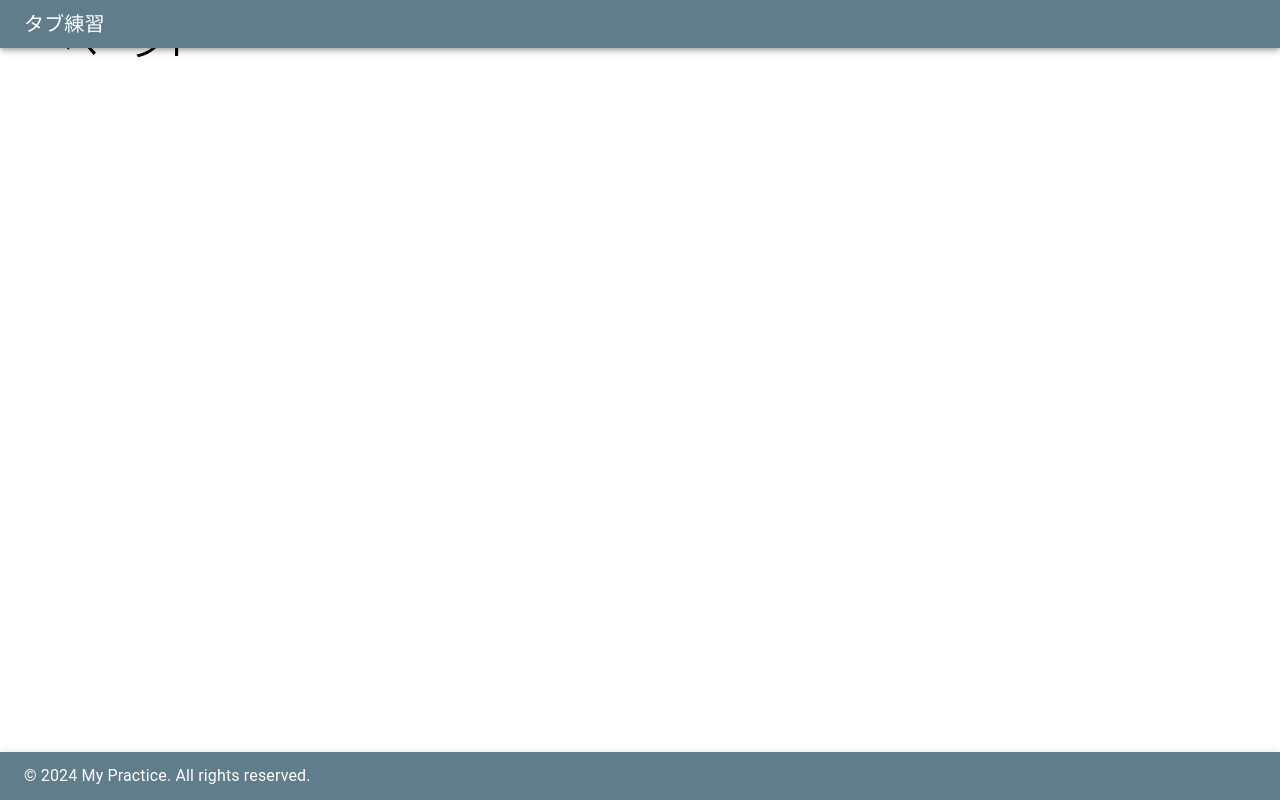
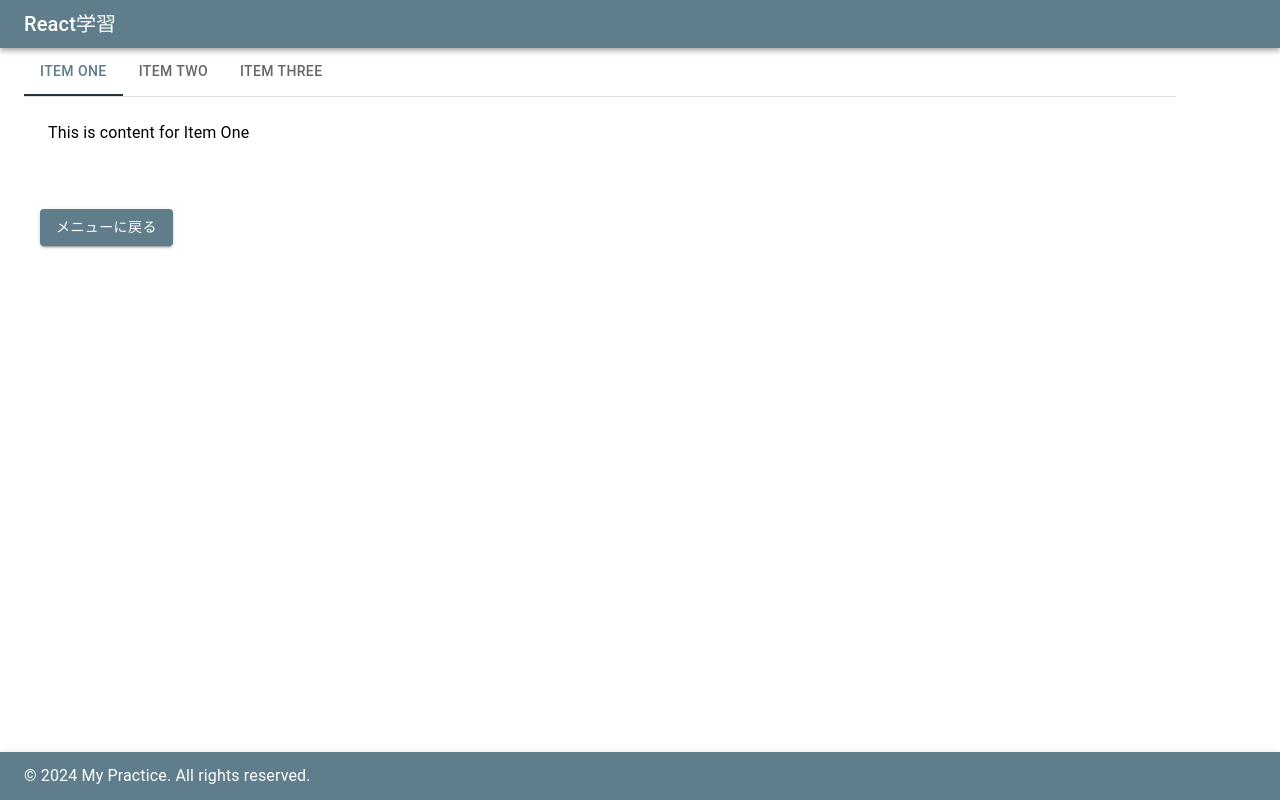
Before and after one commit to Mio-K0408/react_study, a React (Create React App) app in the folder tab-app-1/: page /tagpage1 in a window 1280 px wide. Built offline with nearby package versions, Linux system fonts and the light colour scheme.

Commit message:
タブ確認ページの追加 (#1)
* タブ確認ページの追加

* ダイアログ追加

```diff
--- a/tab-app-1/package.json
+++ b/tab-app-1/package.json
@@ -6,6 +6,7 @@
     "@emotion/react": "^11.13.3",
     "@emotion/styled": "^11.13.0",
     "@mui/icons-material": "^6.1.1",
+    "@mui/lab": "^6.0.0-beta.10",
     "@mui/material": "^6.1.1",
     "@testing-library/jest-dom": "^5.17.0",
     "@testing-library/react": "^13.4.0",
@@ -39,5 +40,8 @@
       "last 1 firefox version",
       "last 1 safari version"
     ]
+  },
+  "devDependencies": {
+    "@babel/plugin-proposal-private-property-in-object": "^7.21.11"
   }
 }
--- a/tab-app-1/src/App.js
+++ b/tab-app-1/src/App.js
@@ -1,8 +1,10 @@
 // App.js
 import React from 'react';
-import { BrowserRouter, Route, Routes } from 'react-router-dom';
+import { Route, Routes, useLocation, BrowserRouter } from 'react-router-dom';
+import { Button } from '@mui/material';
 import { createTheme, ThemeProvider } from '@mui/material/styles';
 import { blueGrey } from '@mui/material/colors';
+import { Link } from 'react-router-dom';
 import Header from './components/Header';
 import Footer from './components/Footer';
 import MenuPage from './pages/MenuPage';
@@ -10,6 +12,7 @@ import TabPage1 from './pages/TabPage1';
 import DndPage1 from './pages/DndPage1';
 import InputDialogPage1 from './pages/InputDialogPage1';
 
+// カスタムテーマの設定
 const theme = createTheme({
   palette: {
     primary: {
@@ -21,23 +24,46 @@ const theme = createTheme({
   }
 });
 
+// フッタースタイル
 const footerStyle = {
   bottom: 0,
 };
 
-const App = () => (
-  // ルートの管理、また共通部品を全画面に反映させるための設定
-  <BrowserRouter>
+// メインAppコンポーネント
+const AppContent = () => {
+  // 現在のパスを取得
+  const location = useLocation();
+
+  return (
     <ThemeProvider theme={theme}>
       <Header />
-        <Routes>
-          <Route path="/" element={<MenuPage />} />
-          <Route path="/tagpage1" element={<TabPage1 />} />
-          <Route path="/dndpage1" element={<DndPage1 />} />
-          <Route path="/inputdialogpage1" element={<InputDialogPage1 />} />
-        </Routes>
+      <Routes>
+        <Route path="/" element={<MenuPage />} />
+        <Route path="/tagpage1" element={<TabPage1 />} />
+        <Route path="/inputdialogpage1" element={<InputDialogPage1 />} />
+        <Route path="/dndpage1" element={<DndPage1 />} />
+      </Routes>
+
+      {/* 現在のパスが "/" でない場合にのみボタンを表示 */}
+      {/* HTML部分でJSを書きたいときは{}で囲む */}
+      {location.pathname !== '/' && (
+        <Button component={Link} to="/" variant="contained" color="primary" sx={{ m: 5 }}>
+          メニューに戻る
+        </Button>
+      )}
+
       <Footer style={footerStyle} />
     </ThemeProvider>
+  );
+};
+
+const App = () => (
+  /*
+    BrowserRouterを最も外側に配置しないとuseLocationでエラーになった
+    → useLocationはBrowserRouterの内側でしか使えないっぽい？
+  */
+  <BrowserRouter>
+    <AppContent />
   </BrowserRouter>
 );
 
--- /dev/null
+++ b/tab-app-1/src/components/Dialog.js
@@ -0,0 +1,52 @@
+// components/Dialog.js
+import React from 'react';
+import Dialog from '@mui/material/Dialog';
+import DialogActions from '@mui/material/DialogActions';
+import DialogContent from '@mui/material/DialogContent';
+import DialogContentText from '@mui/material/DialogContentText';
+import DialogTitle from '@mui/material/DialogTitle';
+import TextField from '@mui/material/TextField';
+import { Button } from '@mui/material';
+
+const CustomDialog = ({ open, handleClose }) => {
+  return (
+    <Dialog
+      open={open}
+      onClose={handleClose}
+      PaperProps={{
+        component: 'form',
+        onSubmit: (event) => {
+          event.preventDefault();
+          const formData = new FormData(event.currentTarget);
+          const formJson = Object.fromEntries(formData.entries());
+          const email = formJson.email;
+          console.log(email);
+          handleClose();
+        },
+      }}
+    >
+      <DialogTitle>フォーム確認</DialogTitle>
+      <DialogContent>
+        {/* <DialogContentText>
+          名前を入力
+        </DialogContentText> */}
+        <TextField
+          autoFocus
+          required
+          margin="dense"
+          id="name"
+          name="name"
+          label="名前"
+          fullWidth
+          variant="standard"
+        />
+      </DialogContent>
+      <DialogActions>
+        <Button onClick={handleClose}>閉じる</Button>
+        <Button type="submit">決定</Button>
+      </DialogActions>
+    </Dialog>
+  );
+};
+
+export default CustomDialog;
--- a/tab-app-1/src/components/Header.js
+++ b/tab-app-1/src/components/Header.js
@@ -7,10 +7,10 @@ import Toolbar from '@mui/material/Toolbar';
 function Header() {
     return (
         <Box sx={{ flexGrow: 1 }}>
-            <AppBar position="fixed">
+            <AppBar position="sticky">
                 <Toolbar variant="dense">
                     <Typography variant="h6" color="inherit" component="div">
-                        タブ練習
+                        React学習
                     </Typography>
                 </Toolbar>
             </AppBar>
--- /dev/null
+++ b/tab-app-1/src/components/Tab.js
@@ -0,0 +1,49 @@
+// Tab.js
+import React from 'react';
+import Box from '@mui/material/Box';
+import Tab from '@mui/material/Tab';
+import TabContext from '@mui/lab/TabContext';
+import TabList from '@mui/lab/TabList';
+import TabPanel from '@mui/lab/TabPanel';
+
+// 汎用的なTabコンポーネント
+const CustomTabs = ({ tabs }) => {
+  // タブの選択状態を管理するステート
+  const [value, setValue] = React.useState('0');
+
+  // タブの選択変更ハンドラ
+  const handleChange = (event, newValue) => {
+    setValue(newValue);
+  };
+
+  return (
+    <Box sx={{ typography: 'body1' }}>
+      {/* TabContextは現在選択中のタブを管理するコンテキスト */}
+      <TabContext value={value}>
+        {/* タブのリスト部分 */}
+        <Box sx={{ borderBottom: 1, borderColor: 'divider' }}>
+          <TabList  onChange={handleChange} aria-label="customizable tabs"
+            TabIndicatorProps={{
+                style: {
+                    backgroundColor: '#263238', // タブ選択時の下の線の色を変更、直接色指定する場合はこの書き方をする
+                },
+            }}>
+            {/* 配列のタブ情報をもとにTabを生成 */}
+            {tabs.map((tab, index) => (
+              <Tab key={index} label={tab.label} value={index.toString()} />
+            ))}
+          </TabList>
+        </Box>
+        {/* タブに対応するコンテンツ部分 */}
+        {tabs.map((tab, index) => (
+          <TabPanel key={index} value={index.toString()}>
+            {tab.content}
+          </TabPanel>
+        ))}
+      </TabContext>
+    </Box>
+  );
+};
+
+// このコンポーネントを他のファイルでも使えるようにエクスポート
+export default CustomTabs;
--- a/tab-app-1/src/pages/InputDialogPage1.js
+++ b/tab-app-1/src/pages/InputDialogPage1.js
@@ -1,13 +1,30 @@
 // pages/Page3.js
 import React from 'react';
-import { Container, Typography } from '@mui/material';
+import { Container, Button, Box } from '@mui/material';
+import CustomDialog from '../components/Dialog'; // 切り分けたダイアログコンポーネントをインポート
 
-const Page3 = () => (
-  <Container>
-    <Typography variant="h4" mt={3}>
-      ページ3
-    </Typography>
-  </Container>
-);
+const InputDialogPage1 = () => {
+  const [open, setOpen] = React.useState(false);
 
-export default Page3;
+  const handleClickOpen = () => {
+    setOpen(true);
+  };
+
+  const handleClose = () => {
+    setOpen(false);
+  };
+
+  return (
+    <Container sx={{ marginLeft: 0 }}>
+      <Box sx={{ typography: 'body1', m: 5 }}>
+        <Button variant="outlined" color="primary" onClick={handleClickOpen}>
+          ダイアログ表示1
+        </Button>
+        {/* 切り分けたダイアログコンポーネントを使用 */}
+        <CustomDialog open={open} handleClose={handleClose} />
+      </Box>
+    </Container>
+  );
+};
+
+export default InputDialogPage1;
--- a/tab-app-1/src/pages/MenuPage.js
+++ b/tab-app-1/src/pages/MenuPage.js
@@ -4,15 +4,15 @@ import { Container, Button, Box } from '@mui/material';
 import { Link } from 'react-router-dom';
 
 const MenuPage = () => (
-  <Container>
-    <Box mt={10}>
+  <Container sx={{marginLeft:0}}>
+    <Box sx={{mt:2}}>
       <Button component={Link} to="/tagpage1" variant="contained" color="primary" sx={{ m: 1 }}>
-        ページ1
+        タブ確認
+      </Button>
+      <Button component={Link} to="/inputdialogpage1" variant="contained" color="primary" sx={{ m: 1 }}>
+        フォームダイアログ
       </Button>
       <Button component={Link} to="/dndpage1" variant="contained" color="primary" sx={{ m: 1 }}>
-        ページ2
-      </Button>
-      <Button component={Link} to="/inputdialogpage1" variant="contained" color="primary" sx={{ m: 1 }}>
         ページ3
       </Button>
     </Box>
--- a/tab-app-1/src/pages/TabPage1.js
+++ b/tab-app-1/src/pages/TabPage1.js
@@ -1,16 +1,18 @@
-// import Header from "./components/Header";
-// import Footer from "./components/Footer";
-import { Container, Typography } from '@mui/material';
+import React from 'react';
+import { Container } from '@mui/material';
+import CustomTabs from '../components/Tab';
 
+// タブのデータを配列で定義
+const tabData = [
+    { label: 'Item One', content: 'This is content for Item One' },
+    { label: 'Item Two', content: 'This is content for Item Two' },
+    { label: 'Item Three', content: 'This is content for Item Three' },
+  ];
 
-function App() {
-  return (
-    <Container>
-        <Typography variant="h4" mt={3}>
-            ページ1
-        </Typography>
+const TabPage1 = () => (
+    <Container sx={{marginLeft:0}}>
+      <CustomTabs tabs={tabData} />
     </Container>
-);
-}
+  );
 
-export default App;
+export default TabPage1;
```
Also changed, not shown: 1 other file (tests, documents, lock files or other folders).
